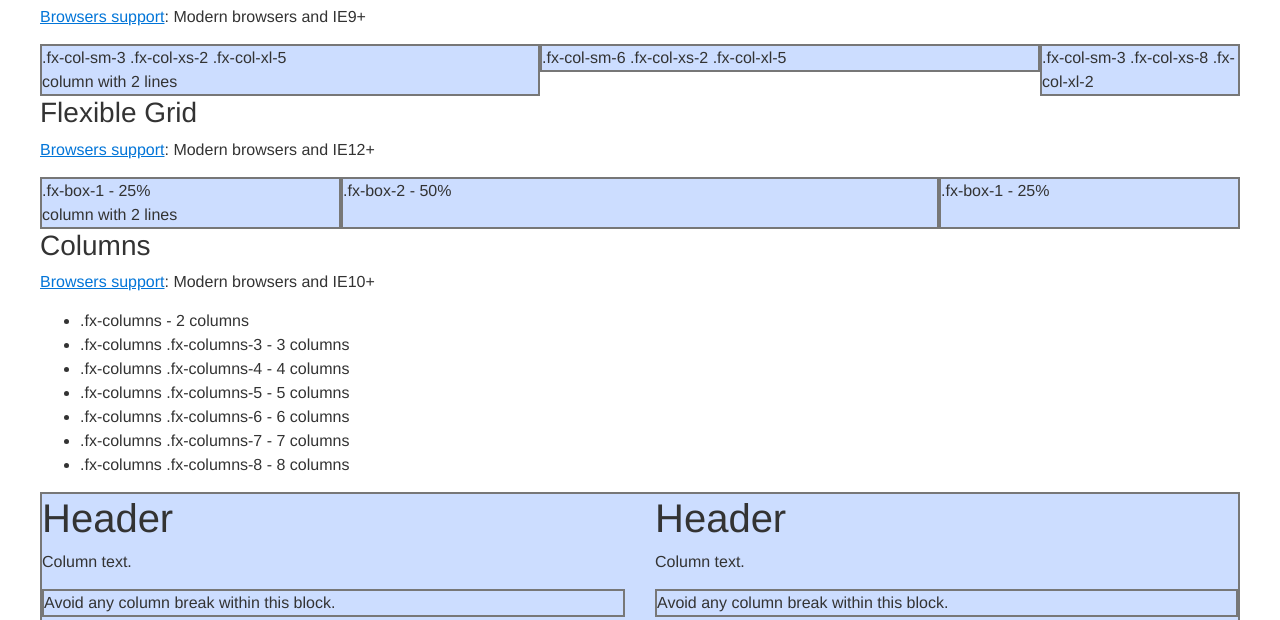
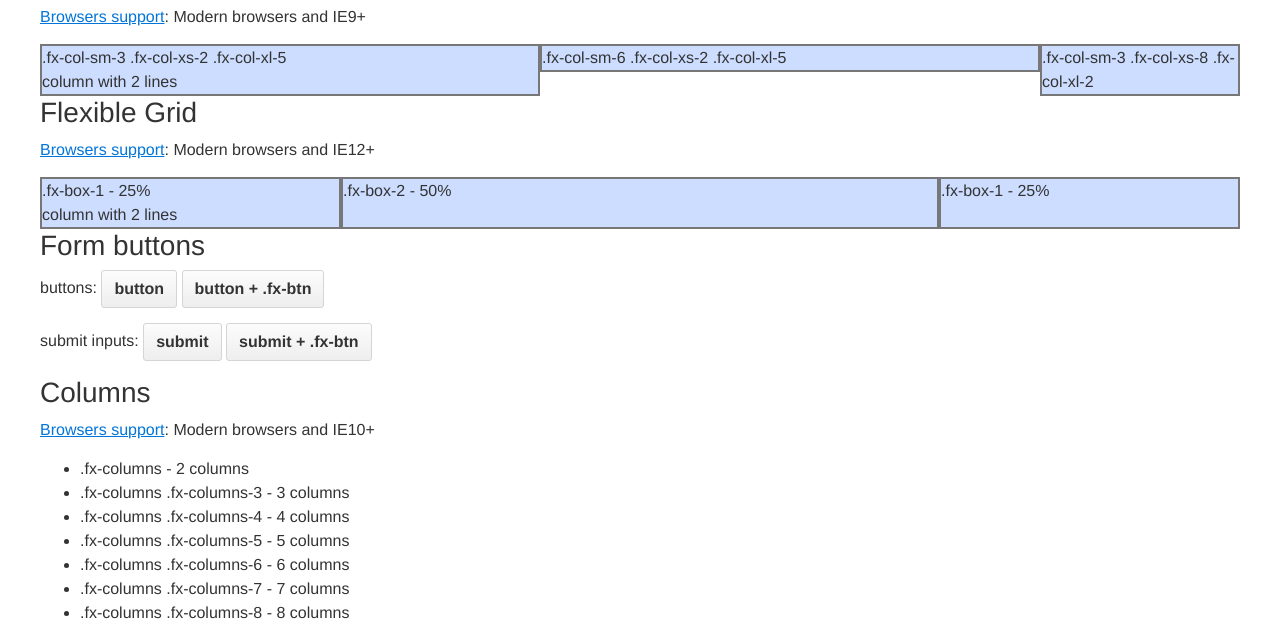
Before and after one commit to webvitalii/flexify, a PHP site: page / in a window 1280 px wide. Shown: the part 615-1235 px from the top of the page. Run offline with PHP 8.4, Linux system fonts and the light colour scheme.

Commit message:
Added button styles - .fx-btn

```diff
--- a/css/flexify.css
+++ b/css/flexify.css
@@ -973,10 +973,6 @@ template {
 	-webkit-appearance: none;
 }
 
-.fx-wrap [role="button"] {
-	cursor: pointer;
-}
-
 .fx-wrap button {
 	overflow: visible;
 }
@@ -986,12 +982,42 @@ template {
 	text-transform: none;
 }
 
+.fx-wrap .fx-btn,
 .fx-wrap button,
-.fx-wrap html input[type="button"],
+.fx-wrap input[type="button"],
 .fx-wrap input[type="reset"],
 .fx-wrap input[type="submit"] {
-	-webkit-appearance: button;
+	display: inline-block;
 	cursor: pointer;
+	padding: 6px 12px;
+	font-size: 16px;
+	font-weight: bold;
+	line-height: 1.5;
+	color: #333;
+	text-align: center;
+	white-space: nowrap;
+	vertical-align: middle;
+	background-color: #eee;
+	background-image: linear-gradient(#fcfcfc, #eee);
+	border: 1px solid #d5d5d5;
+	border-radius: 3px;
+	text-decoration: none;
+}
+
+.fx-wrap .fx-btn:hover,
+.fx-wrap .fx-btn:active,
+.fx-wrap button:hover,
+.fx-wrap button:active,
+.fx-wrap input[type="button"]:hover,
+.fx-wrap input[type="button"]:active,
+.fx-wrap input[type="reset"]:hover,
+.fx-wrap input[type="reset"]:active,
+.fx-wrap input[type="submit"]:hover,
+.fx-wrap input[type="submit"]:active {
+	text-decoration: none;
+	background-color: #ddd;
+	background-image: linear-gradient(#eee, #ddd);
+	border-color: #ccc;
 }
 
 .fx-wrap button[disabled],
--- a/index.html
+++ b/index.html
@@ -87,6 +87,21 @@
 		<div class="fx-box-1 fx-demo">.fx-box-1 - 25%</div>
 	</div>
 
+	<h3>Form buttons</h3>
+
+	<form>
+		<p>
+			buttons:
+			<button>button</button>
+			<button class="fx-btn">button + .fx-btn</button>
+		</p>
+		<p>
+			submit inputs:
+			<input type="submit" value="submit" />
+			<input class="fx-btn" type="submit" value="submit + .fx-btn" />
+		</p>
+	</form>
+
 	<h3>Columns</h3>
 
 	<p><a href="http://caniuse.com/#feat=multicolumn" target="_blank">Browsers support</a>: Modern browsers and IE10+</p>
```
